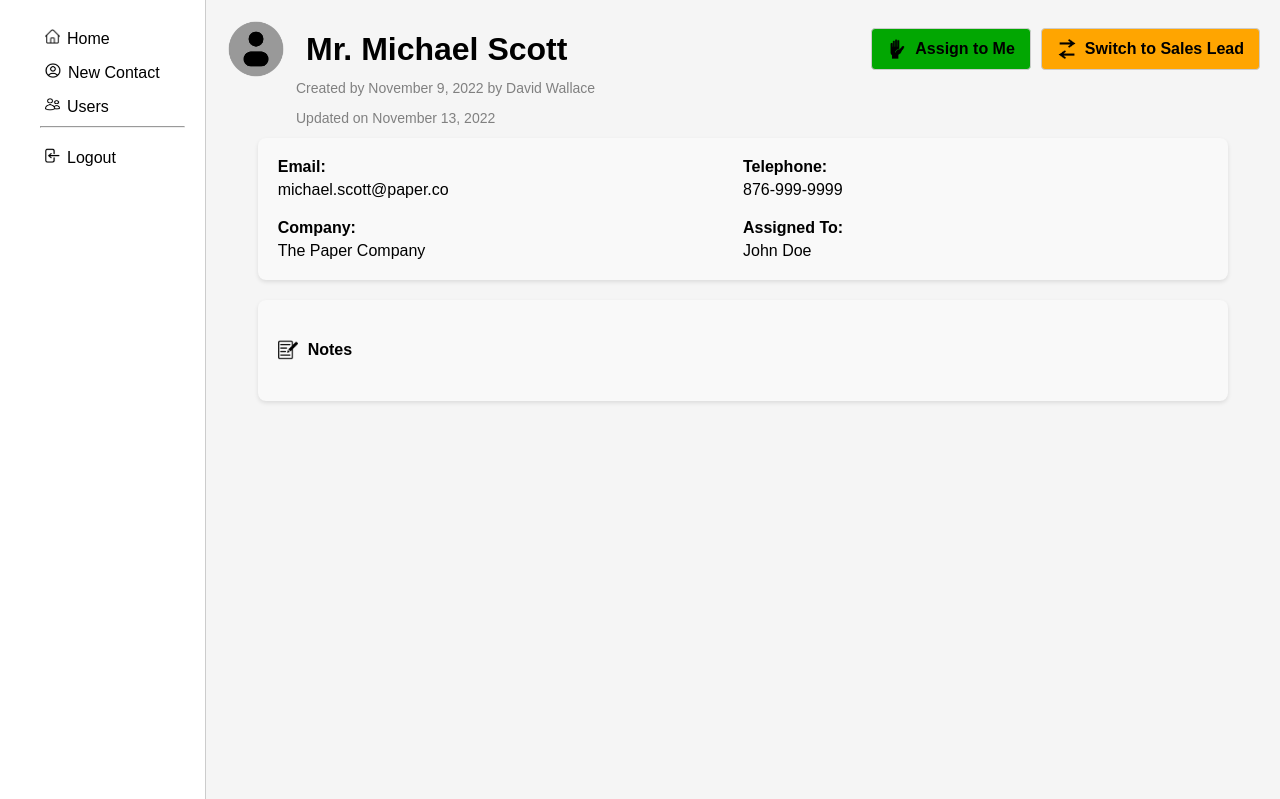
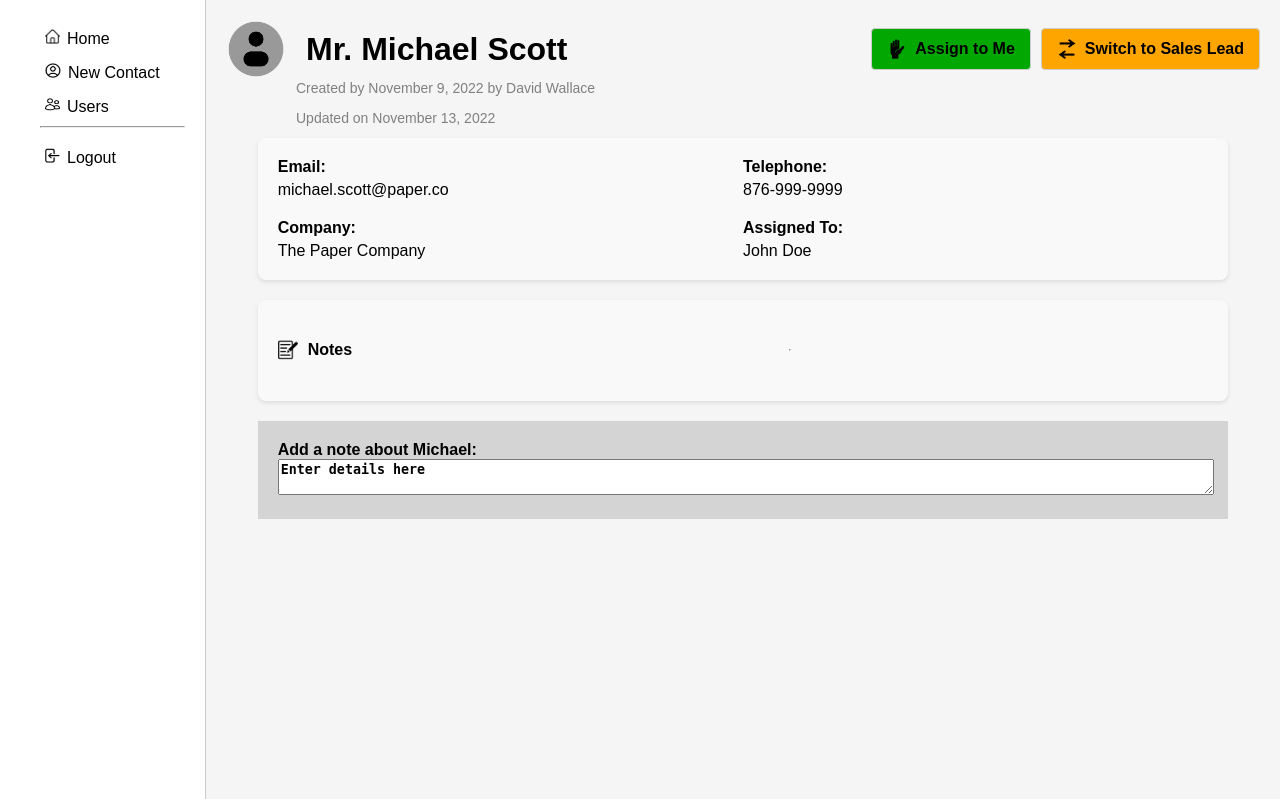
Before and after one commit to xeniqued/info2180-finalproject, a PHP site: page /view-user.html in a window 1280 px wide. Shown: the part 51-850 px from the top of the page. Run offline with PHP 8.4, Linux system fonts and the light colour scheme.

Commit message:
added contact input notes

```diff
--- a/styles.css
+++ b/styles.css
@@ -182,6 +182,7 @@ button {
     padding: 20px;
     border-radius: 8px;
     box-shadow: 0 2px 4px rgba(0, 0, 0, 0.1);
+    margin-bottom: 20px;
   }
 
 .contact-info {
@@ -199,6 +200,18 @@ button {
 .contact-item {
     flex: 1;
     margin-right: 10px;
+}
+
+.contact-note {
+    width: 90%;
+    margin: 0 auto;
+    padding: 20px;
+    background-color: rgb(212, 212, 212);
+}
+
+.cwidth {
+    font-weight: bold;
+    width: 100%;
 }
 
 .label {
--- a/view-user.html
+++ b/view-user.html
@@ -77,9 +77,15 @@
             <div class="notes-section">
                 <div class="profile-info">
                     <img src="notes.png" alt="notes icon" class="notes">
-                    <h4>Notes</h4>
+                    <h4>Notes</h4><br><hr>
                 </div>
             </div>
+            <div class="contact-note">
+                <form>
+                  <label for="note-title" class="cwidth">Add a note about Michael:</label><br>
+                  <textarea id="note-text" name="note-text" class="cwidth">Enter details here</textarea>
+                </form>
+              </div>
           </div>
 </body>
 </html>
```
